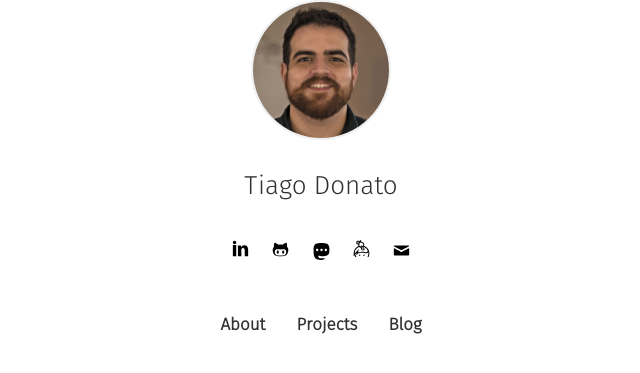
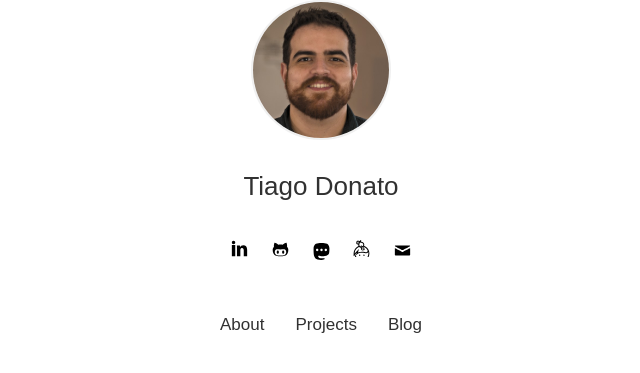
Before and after one commit to tgdnt/mysite, a Jekyll site: the page built from index.html, in a window 1280 px wide. Shown: the part 160-533 px from the top of the page, without its empty margins (319-959 px from the left). Built offline with Jekyll 4.4.1, drawn with Linux system fonts in a browser that asks for light colours; some web fonts are replaced.

Commit message:
Changes sourcing of fonts to CDNs
* Mozilla for Fira Sans and Zilla Slab
* TypeKit for Source Code Pro
* Style adjustments to accomodate various weights of Fira Sans

```diff
--- a/_sass/_fonts.scss
+++ b/_sass/_fonts.scss
@@ -1,43 +1,31 @@
-@font-face {
-    font-family: "Source Code Pro";
-    src: url("../fonts/SourceCodePro-Regular.otf");
-}
+// Import from Source Code Pro Regular from Adobe Fonts as source-code-pro
+// font-family: source-code-pro, monospace;
+// font-weight: 400;
+// font-style: normal;
 
-@font-face {
-    font-family: "Fira Sans Light";
-    src: url("../fonts/FiraSans-Light.otf");
-}
+@import url("https://use.typekit.net/cbf6fai.css");
 
-@font-face {
-    font-family: "Fira Sans";
-    src: url("../fonts/FiraSans-Regular.otf");
-}
+// Import Fira Sans and Zilla Slab from Mozilla CDN
 
-@font-face {
-    font-family: "Fira Sans";
-    font-weight: bold;
-    src: url("../fonts/FiraSans-SemiBold.otf");
-}
+@import url("https://code.cdn.mozilla.net/fonts/fira.css");
+@import url("https://code.cdn.mozilla.net/fonts/zilla-slab.css");
 
-@font-face {
-    font-family: "Fira Sans";
-    font-style: italic;
-    src: url("../fonts/FiraSans-Italic.otf");
-}
+// Fonts used:
 
-@font-face {
-    font-family: "Zilla Slab";
-    src: url("../fonts/ZillaSlab-Regular.otf");
-}
+// Source code blocks and inline code #####################
+// @font-face {
+//     font-family: "Source Code Pro";
+// }
 
-@font-face {
-    font-family: "Zilla Slab";
-    font-weight: bold;
-    src: url("../fonts/ZillaSlab-Bold.otf");
-}
+// All headers, main sans serif font ######################
+// @font-face {
+//     font-family: "Fira Sans";
+// }
+// Generally Semibold rather than bold#####################
+// font-weight: 300;
 
-@font-face {
-    font-family: "Zilla Slab";
-    font-style: italic;
-    src: url("../fonts/ZillaSlab-Italic.otf");
-}
+// Main body font #########################################
+// @font-face {
+//     font-family: "Zilla Slab";
+//     src: url("../fonts/ZillaSlab-Regular.otf");
+// }
--- a/_sass/_homepage.scss
+++ b/_sass/_homepage.scss
@@ -23,14 +23,13 @@
 .hometitle {
     margin: 1.5rem auto;
     font-size: 1.3rem;
-    font-family: $masthead-font-family;
 }
 
 nav.homenav {
     text-align: center;
 
     ul {
-        font-family: $masthead-font-family;
+        font-family: $root-font-family;
         list-style: none;
         padding: 0;
 
@@ -40,7 +39,6 @@
             a {
             color: $body-color;
             font-size: .85rem;
-            font-weight: bold;
             padding: 0 0.75em;
             text-decoration: none;
             &:hover {
--- a/_sass/_masthead.scss
+++ b/_sass/_masthead.scss
@@ -3,7 +3,6 @@
 // Super small header above the content for site name and short description.
 
 .masthead {
-  font-family: $masthead-font-family;
   padding: 1rem 0;
   margin-bottom: 0;
   @media (min-width: $large-breakpoint) {
@@ -27,7 +26,6 @@
               a {
                   color: $body-color;
                   font-size: .75rem;
-                  font-weight: bold;
                   text-decoration: none;
                   &:hover {
                       color: #b14444;
--- a/_sass/_type.scss
+++ b/_sass/_type.scss
@@ -22,7 +22,7 @@
 
 h3, h4, h5, h6 {
   font-size: 0.85rem;
-  font-weight: bold;
+  font-weight: 500;
 }
 
 p {
--- a/_sass/_variables.scss
+++ b/_sass/_variables.scss
@@ -13,23 +13,21 @@
 // $blue: #6a9fb5;
 $brown: #8f5536;
 
-$root-font-family: "Fira Sans", "Helvetica Neue", sans-serif;
+$root-font-family: "Fira Sans", sans-serif;
 $root-font-size: 16.5px;
 $root-line-height: 1.7;
 
 $body-color: #313131;
 $body-bg: #fff;
-$body-font-family: "Zilla Slab", "Georgia", serif;
+$body-font-family: "Zilla Slab", serif;
 $link-color: #b14444;
-
-$masthead-font-family: "Fira Sans Light", "Helvetica Neue", Arial, sans-serif;
 
 $border-color: #e5e5e5;
 
 $large-breakpoint: 38rem;
 $large-font-size: 20px;
 
-$code-font-family: "Source Code Pro", "Courier New", monospace;
+$code-font-family: source-code-pro, monospace;
 $code-color: $body-color;
 $code-bg-color: #f9f9f9;
 $code-border-color: #f0f0f0;
```
Also changed, not shown: assets/fonts/FiraSans-Italic.otf (deleted), assets/fonts/FiraSans-Light.otf (deleted), assets/fonts/FiraSans-Regular.otf (deleted), assets/fonts/FiraSans-SemiBold.otf (deleted), assets/fonts/SourceCodePro-Regular.otf (deleted), assets/fonts/ZillaSlab-Bold.otf (deleted), assets/fonts/ZillaSlab-Italic.otf (deleted), assets/fonts/ZillaSlab-Regular.otf (deleted).
